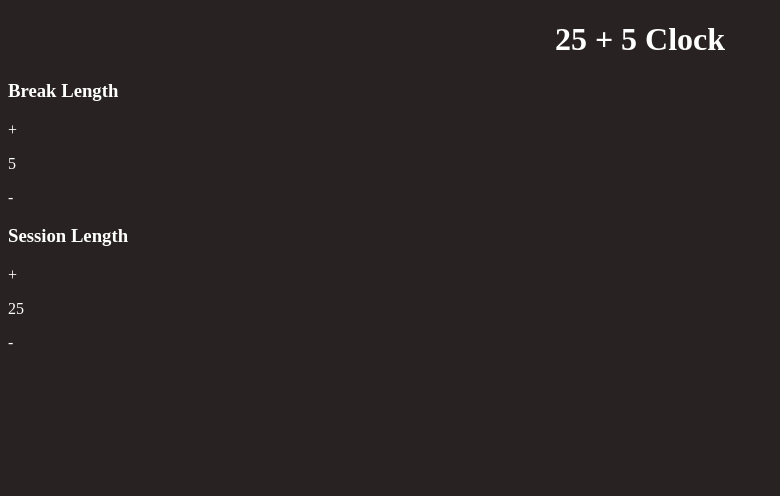
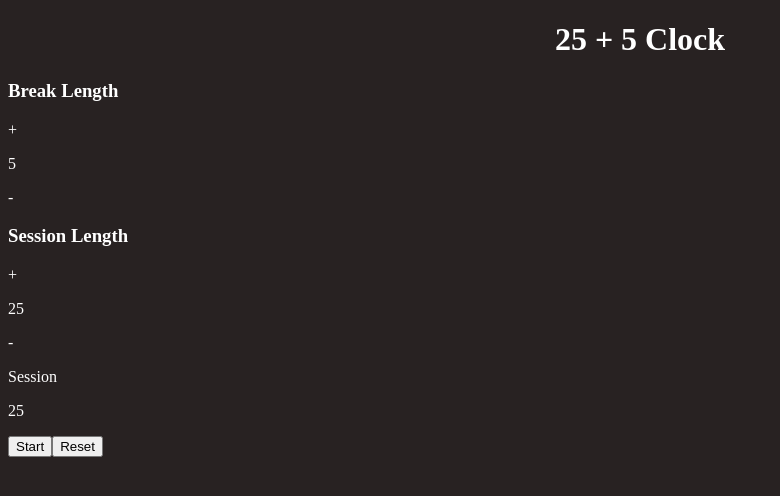
Before and after one commit to UltraViolet33/Pomodoro, a React (Create React App) app: page / in a window 1280 px wide. Shown: the top 496 px of the page, without its empty margins (0-780 px from the left). Built offline with nearby package versions, Linux system fonts and the light colour scheme.

Commit message:
display all required elements

```diff
--- a/src/App.js
+++ b/src/App.js
@@ -1,12 +1,36 @@
+import { useState } from "react";
 import "./App.css";
 import { Length } from "./components/Length";
 
 export const App = () => {
+  const [time, setTime] = useState(25);
+
   return (
     <div>
       <h1 className="center">25 + 5 Clock</h1>
-      <Length labelId="break-label" title="Break" lengthDuration="5" incrementId="break-increment" decrementId="break-decrement" />
-      <Length labelId="session-label" title="Session" lengthDuration="25" incrementId="session-increment" decrementId="session-decrement" />
+      <Length
+        labelId="break-label"
+        title="Break"
+        lengthDuration="5"
+        incrementId="break-increment"
+        decrementId="break-decrement"
+      />
+      <Length
+        labelId="session-label"
+        title="Session"
+        lengthDuration="25"
+        incrementId="session-increment"
+        decrementId="session-decrement"
+      />
+      <div>
+        <p id="timer-label">Session</p>
+        <p id="timer-left">{time}</p>
+      </div>
+
+      <div>
+        <button id="start-stop">Start</button>
+        <button id="reset">Reset</button>
+      </div>
     </div>
   );
 };
```
